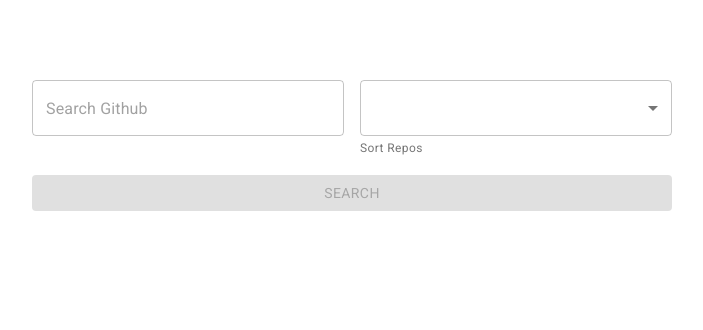
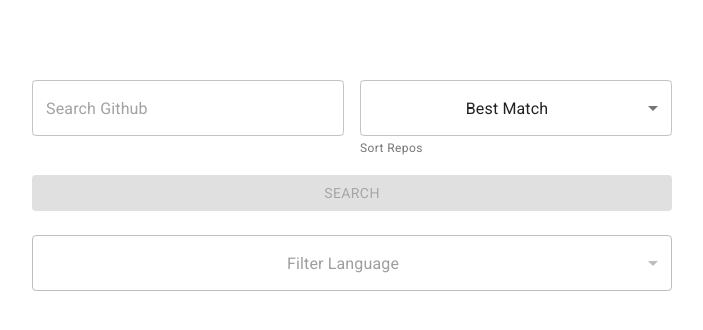
Before and after one commit to gapressman/hotel-engine, a React (Create React App) app: page / in a window 1280 px wide. Shown: the top 330 px of the page, without its empty margins (288-991 px from the left). Built offline with nearby package versions, Linux system fonts and the light colour scheme.

Commit message:
add results and filtering to search page

```diff
--- a/src/components/Search.tsx
+++ b/src/components/Search.tsx
@@ -6,34 +6,85 @@ import {
   MenuItem,
   Button,
   FormHelperText,
+  Typography,
 } from "@material-ui/core";
 import React, { ChangeEvent, useState } from "react";
-import { api, RepositoryData } from "../service/api";
+import { api, SearchRepositoryData } from "../service/api";
 import { ApiContent } from "../types/ApiContent";
 import { ContentStatuses } from "../types/ContentStatus";
+import { ContentSwitch } from "./ContentSwitch";
 import { Results } from "./Results";
 
+const sortOptions = [
+  {
+    label: "Best Match",
+    value: "best-match",
+  },
+  {
+    label: "Stars",
+    value: "stars",
+  },
+];
+
+const ErrorView = () => (
+  <Typography>
+    There was an error, repositories cannot be displayed at this time.
+  </Typography>
+);
+
 export const Search = () => {
-  const [repos, setRepos] = useState<ApiContent<RepositoryData[]>>({
+  const [repos, setRepos] = useState<ApiContent<SearchRepositoryData[]>>({
     contentStatus: ContentStatuses.SUCCESS,
   });
   const [searchTerm, setSearchTerm] = useState("");
+  const [selectedLanguage, setSelectedLanguage] = useState("");
+  const [sort, setSort] = useState(sortOptions[0].value);
+
+  const { data = [], contentStatus } = repos;
+
+  //pass in params to ensure state is updated before call is made
+  const callGetRepositories = async (searchTerm: string, sort: string) => {
+    setRepos({ contentStatus: ContentStatuses.LOADING });
+
+    const response = await api.getRepositoriesBySearchTerm(searchTerm, sort);
+
+    setRepos(response);
+  };
 
   const handleSearchChange = (e: ChangeEvent<HTMLInputElement>) => {
     setSearchTerm(e.target.value);
   };
 
+  const handleSort = (e: React.ChangeEvent<{ value: any }>) => {
+    const { value } = e.target;
+
+    setSort(value);
+    if (data) {
+      callGetRepositories(searchTerm, value);
+    }
+  };
+
   const handleSubmit = async (e: React.FormEvent<HTMLFormElement>) => {
     e.preventDefault();
 
-    setRepos({ contentStatus: ContentStatuses.LOADING });
-
-    const response = await api.getRepositoriesBySearchTerm(searchTerm);
-
-    setRepos(response);
+    callGetRepositories(searchTerm, sort);
   };
 
-  console.log(repos);
+  const languages = new Set();
+
+  data.forEach((repo) => languages.add(repo.language));
+  const languagesArray = [...languages] as string[];
+
+  // Thought about putting a use memo here, but it needs data in the dependency array which would always end up falsy
+  // There's potential to write custom deep effect hook, but not with the time contraint I have for this exercise.
+  const filteredRepos = selectedLanguage
+    ? data.filter((repo) => repo.language === selectedLanguage)
+    : data;
+
+  const handleChange = (event: React.ChangeEvent<{ value: any }>) => {
+    setSelectedLanguage(event.target.value);
+  };
+
   return (
     <form onSubmit={handleSubmit}>
       <Box textAlign="center" marginTop={10}>
@@ -50,9 +101,17 @@ export const Search = () => {
                 />
               </Grid>
               <Grid item xs={12} md={6}>
-                <Select variant="outlined" fullWidth>
-                  <MenuItem>Best Match</MenuItem>
-                  <MenuItem>Stars</MenuItem>
+                <Select
+                  variant="outlined"
+                  value={sort}
+                  onChange={handleSort}
+                  fullWidth
+                >
+                  {sortOptions.map((option) => (
+                    <MenuItem key={option.value} value={option.value}>
+                      {option.label}
+                    </MenuItem>
+                  ))}
                 </Select>
                 <FormHelperText>Sort Repos</FormHelperText>
               </Grid>
@@ -68,7 +127,30 @@ export const Search = () => {
                 </Button>
               </Grid>
             </Grid>
-            <Results repos={repos} />
+            <Box marginTop={3}>
+              <Grid container item>
+                <Select
+                  disabled={languagesArray.length === 0}
+                  variant="outlined"
+                  displayEmpty
+                  fullWidth
+                  value={selectedLanguage}
+                  onChange={handleChange}
+                >
+                  <MenuItem value="" disabled>
+                    Filter Language
+                  </MenuItem>
+                  {languagesArray.map((language) => (
+                    <MenuItem key={language} selected value={language}>
+                      {language}
+                    </MenuItem>
+                  ))}
+                </Select>
+              </Grid>
+            </Box>
+            <ContentSwitch status={contentStatus} ErrorView={<ErrorView />}>
+              <Results repos={filteredRepos} />
+            </ContentSwitch>
           </Grid>
         </Grid>
       </Box>
```
